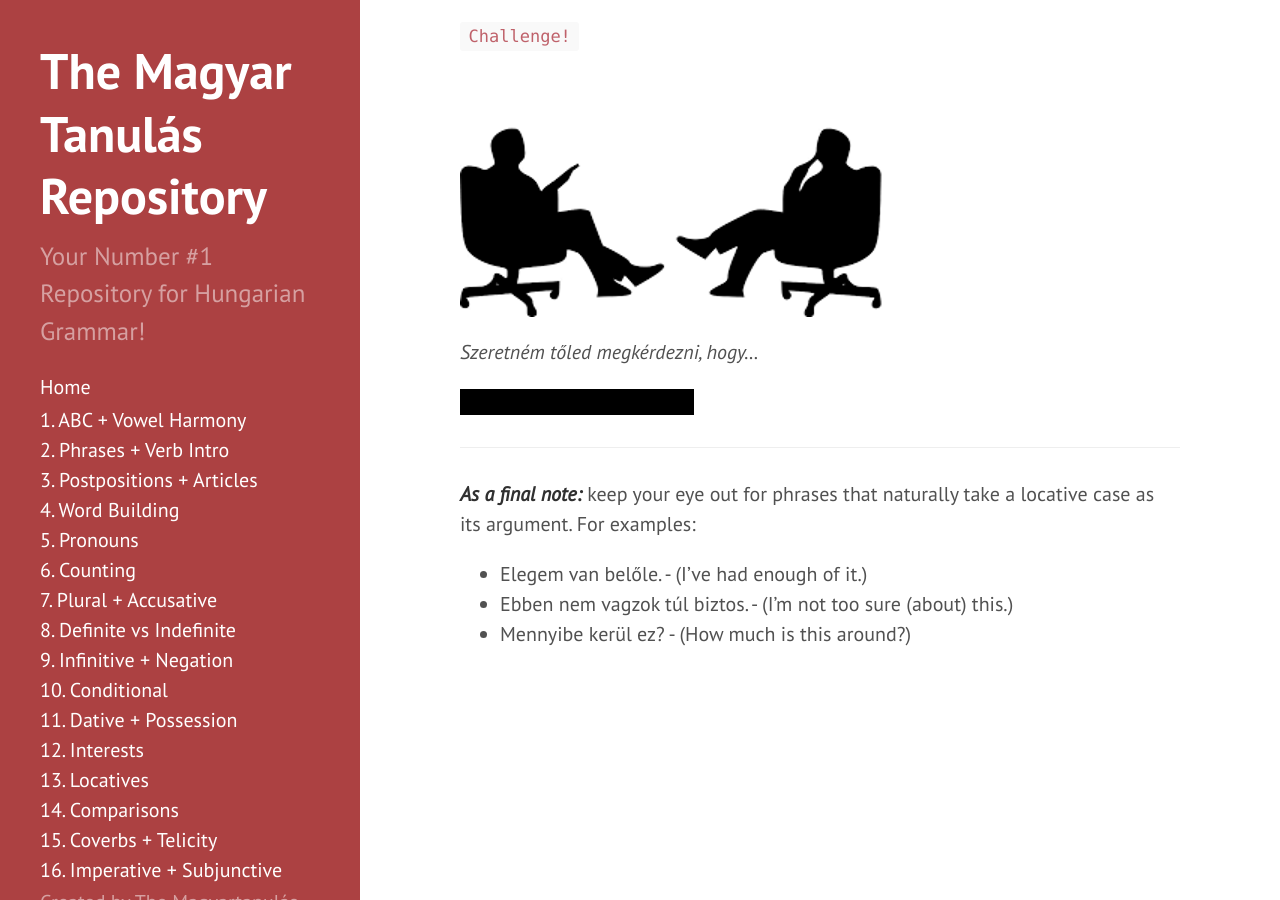
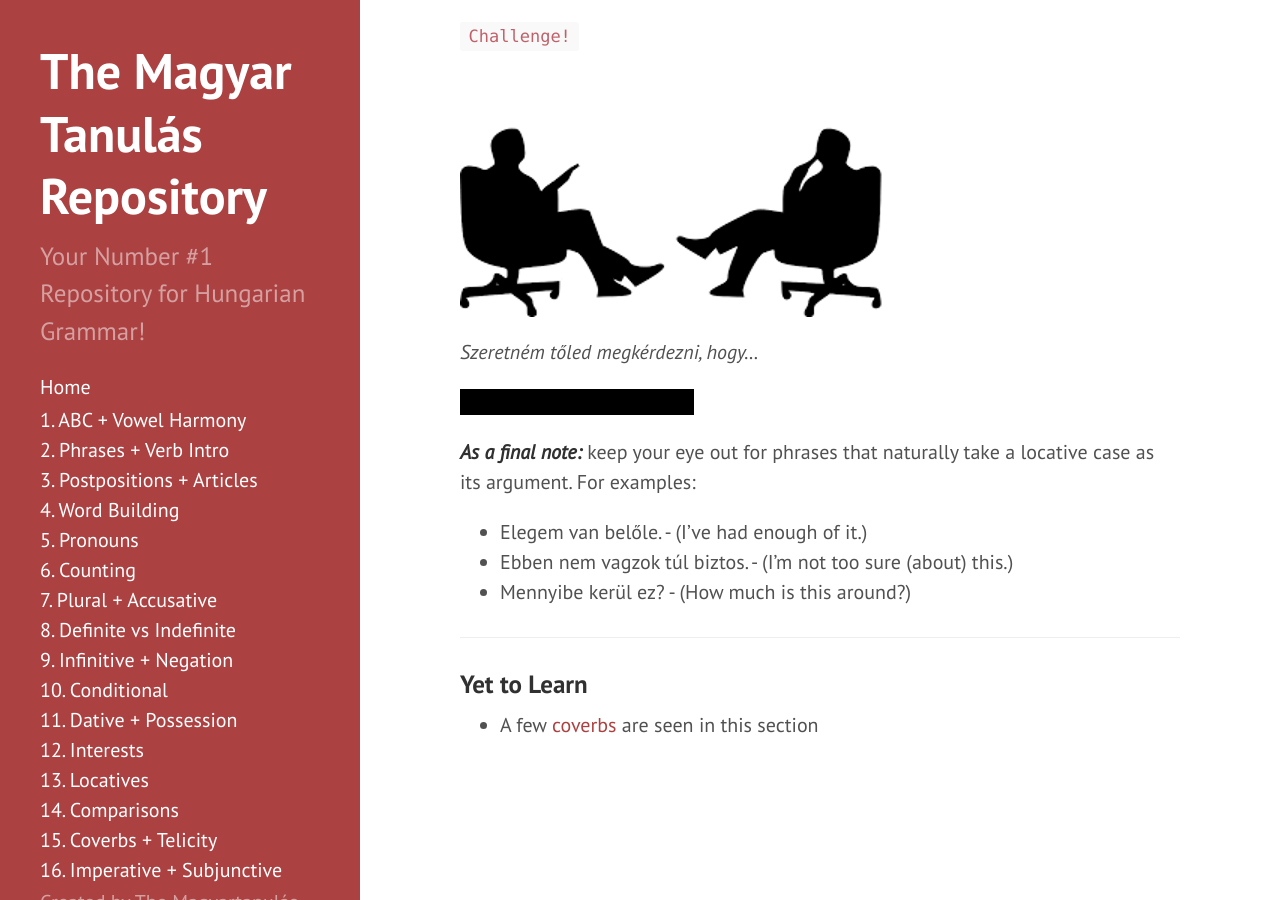
Before and after one commit to Magyartanulas/magyartanulas.github.io, a Jekyll site: the page built from locatives.md, in a window 1280 px wide and 900 px high, scrolled down 7575 px. Built offline with Jekyll 4.4.1, drawn with Linux system fonts in a browser that asks for light colours; Markdown is read by kramdown in place of the engine named in the settings.

Commit message:
Update locatives.md

```diff
--- a/locatives.md
+++ b/locatives.md
@@ -219,10 +219,14 @@ For the most part, these suffixes can be used as a general to & from (Allative,a
 
 <span class="spoiler">I would like to ask of you....</span>
 
----
-
 ***As a final note:*** keep your eye out for phrases that naturally take a locative case as its argument. For examples:
 
 * Elegem van belőle. - (I've had enough of it.)
 * Ebben nem vagzok túl biztos. - (I'm not too sure (about) this.)
 * Mennyibe kerül ez? - (How much is this around?)
+
+---
+
+### Yet to Learn
+
+* A few [coverbs](https://magyartanulas.github.io/coverbs_telicity/) are seen in this section
```
